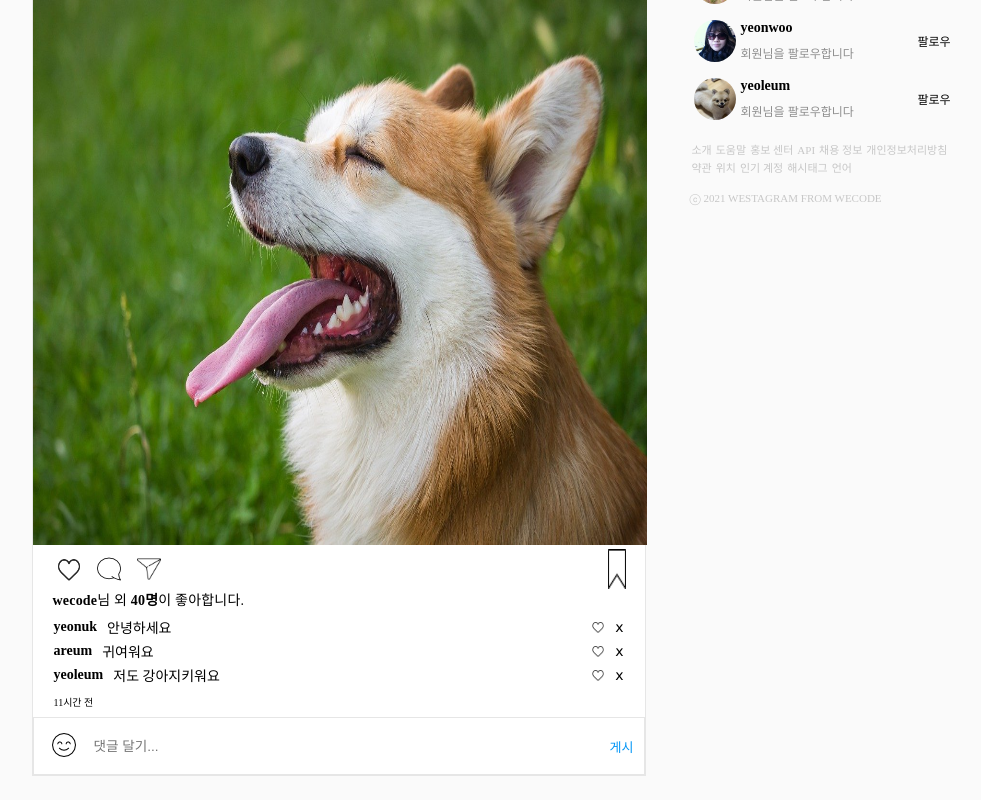
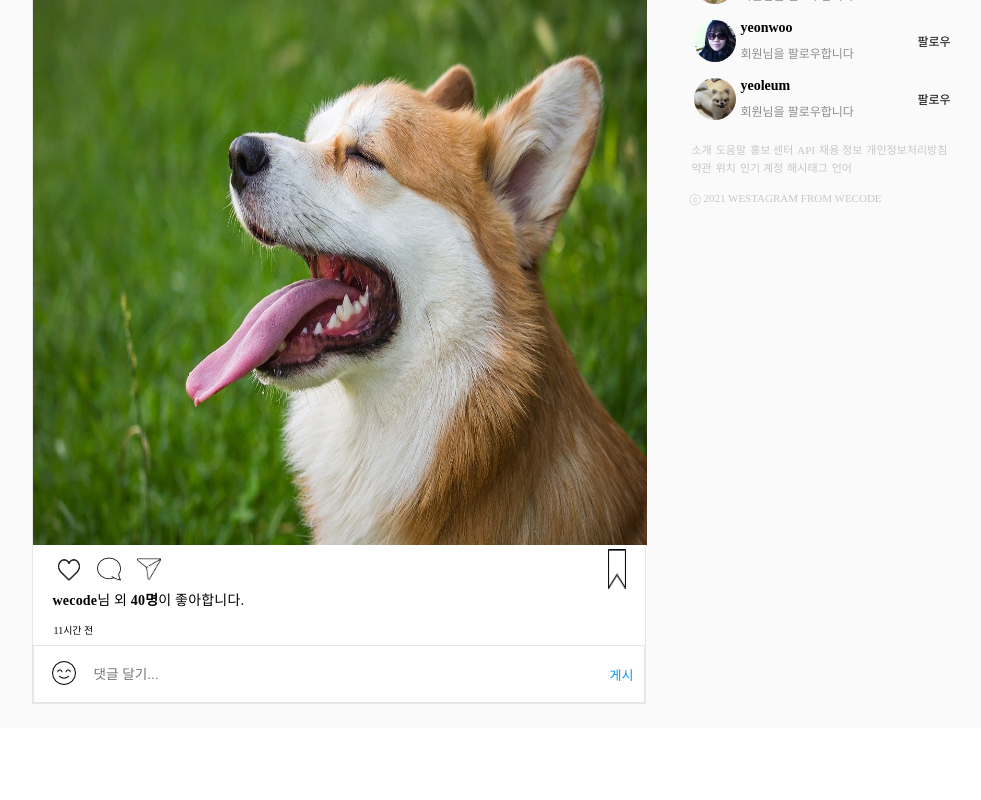
Before and after one commit to wecode-bootcamp-korea/23-React-Westagram-3, a React (Create React App) app: page /TaekjunMain in a window 1280 px wide. Shown: the part 388-1188 px from the top of the page, without its empty margins (141-1122 px from the left). After the commit the page ends 1116 px from the top, so only its background shows below. Built offline with nearby package versions, Linux system fonts and the light colour scheme.

Commit message:
Add : Mission 3 - 댓글 기능 구현

```diff
--- a/src/pages/taekjun/Login/taekjunLogin.js
+++ b/src/pages/taekjun/Login/taekjunLogin.js
@@ -23,32 +23,22 @@ class Login extends React.Component {
   }
 
   validationCheck = (name, value) => {
-    this.setState({
-      [name]: value,
-      validationMode:
-        name === 'id'
-          ? (this.validationMode = 'idCheck')
-          : (this.validationMode = 'pwCheck'),
-      idValidation:
-        this.validationMode === 'idCheck'
-          ? !!(value.indexOf('@') + 1)
-            ? (this.idValidation = true)
-            : (this.idValidation = false)
-          : this.idValidation
-          ? (this.idValidation = true)
-          : (this.idValidation = false),
-      pwValidation:
-        this.validationMode !== 'idCheck'
-          ? value.length > 4
-            ? (this.pwValidation = true)
-            : (this.pwValidation = false)
-          : this.pwValidation
-          ? (this.pwValidation = true)
-          : (this.pwValidation = false),
-    });
+    if (name === 'id') {
+      value.indexOf('@') !== -1
+        ? this.setState({ idValidation: true })
+        : this.setState({ idValidation: false });
+    }
+
+    if (name === 'pw') {
+      value.length > 4
+        ? this.setState({ pwValidation: true })
+        : this.setState({ pwValidation: false });
+    }
   };
 
   render() {
+    console.log(this.state.idValidation, 'id');
+    console.log(this.state.pwValidation, 'pw');
     return (
       <div>
         <div className="flexBox">
@@ -68,7 +58,7 @@ class Login extends React.Component {
                   <button
                     className="loginButton"
                     style={
-                      this.idValidation && this.pwValidation
+                      this.state.idValidation && this.state.pwValidation
                         ? { opacity: '100%' }
                         : { opacity: '50%' }
                     }
--- /dev/null
+++ b/src/pages/taekjun/Main/InputBox.js
@@ -0,0 +1,26 @@
+import React, { Component } from 'react';
+
+class InputBox extends Component {
+  constructor() {
+    super();
+  }
+
+  giveValueToParent = e => {
+    const { value } = e.target;
+    this.props.transferValue(value);
+  };
+
+  render() {
+    return (
+      <>
+        <input
+          name={this.props.data.name}
+          placeholder={this.props.data.placeholder}
+          onChange={this.giveValueToParent}
+        />
+      </>
+    );
+  }
+}
+
+export default InputBox;
--- /dev/null
+++ b/src/pages/taekjun/Main/commentList.js
@@ -0,0 +1,10 @@
+import React, { Component } from 'react';
+import './taekjunMain.scss';
+
+class CommentList extends Component {
+  render() {
+    return <ul className="commentUploaded">{this.props.data}</ul>;
+  }
+}
+
+export default CommentList;
--- /dev/null
+++ b/src/pages/taekjun/Main/sendCommentBtn.js
@@ -0,0 +1,11 @@
+import React, { Component } from 'react';
+
+class sendCommentBtn extends Component {
+  render() {
+    return (
+      <button type={this.props.btnType} onClick={this.props.pushComment} />
+    );
+  }
+}
+
+export default sendCommentBtn;
--- a/src/pages/taekjun/Main/taekjunMain.js
+++ b/src/pages/taekjun/Main/taekjunMain.js
@@ -1,47 +1,66 @@
 import React from 'react';
 import { withRouter } from 'react-router';
 import Nav from '../../../components/Nav/Nav';
+import InputBox from './InputBox';
+import CommentList from './commentList';
+import sendCommentBtn from './sendCommentBtn';
 import './taekjunMain.scss';
 
 class Main extends React.Component {
+  constructor() {
+    super();
+    this.state = {
+      commentInputData: {
+        name: 'inputComment',
+        placeholder: '댓글 달기...',
+      },
+      btnType: 'submit',
+      nickname: 'user1',
+      commentValue: 'value',
+      commentImg: {
+        src: 'images/taekjun/heart.png',
+        alt: 'heartIcon',
+      },
+      lists: [],
+    };
+  }
+
+  getCommentValue = value => {
+    const people = [];
+    let user = {};
+    {
+      for (let i = 0; i < 10; i++) {
+        people.push('user' + i);
+      }
+      user = people[Math.trunc(Math.random() * 10)];
+    }
+    this.setState({
+      nickname: user,
+      commentValue: value,
+    });
+  };
+
+  pushComment = () => {
+    this.setState({
+      lists: this.state.lists.concat(
+        <li className="whoseComment">
+          <p className="name">{this.state.nickname}</p>
+          <p className="commentContext">{this.state.commentValue}</p>
+          <img
+            className="commentHeartImg"
+            src={this.state.commentImg.src}
+            alt={this.state.commentImg.alt}
+          ></img>
+          <p className="commentDelete">ⅹ</p>
+        </li>
+      ),
+    });
+  };
+
   render() {
     return (
       <div>
         <Nav />
-        {/* <div className="headerFlexBox">
-          <header className="mainPageHeader">
-            <h1 className="mainLogo">Westagram</h1>
-            <div className="searchBox">
-              <input
-                className="search"
-                type="text"
-                placeholder="검색"
-                onclick="this.placeholder=''"
-                onblur="this.placeholder='검색'"
-              />
-              <img
-                className="searchIcon"
-                src="images/taekjun/search.png"
-                alt="searchIcon"
-              />
-            </div>
-            <ul className="nav">
-              <li>
-                <img src="images/taekjun/explore.png" alt="exploreIcon" />
-              </li>
-              <li>
-                <img src="images/taekjun/heart.png" alt="heartIcon" />
-              </li>
-              <li>
-                <img
-                  className="userProfileImg"
-                  src="images/taekjun/profile.png"
-                  alt="profileIcon"
-                />
-              </li>
-            </ul>
-          </header>
-        </div> */}
         <main className="mainPage">
           <div className="mainContentsFlexBox">
             <section className="followingUserListBox">
@@ -128,53 +147,24 @@ class Main extends React.Component {
                   <section className="howManyHeart">
                     <span>wecode</span>님 외 <span>40명</span>이 좋아합니다.
                   </section>
-                  <section className="commentUploaded">
-                    <article className="whoseComment">
-                      <p className="name">yeonuk</p>
-                      <p className="commentContext">안녕하세요</p>
-                      <img
-                        className="commentHeartImg"
-                        src="images/taekjun/heart.png"
-                        alt="heartIcon"
-                      />
-                      <p className="commentDelete">ⅹ</p>
-                    </article>
-                    <article className="whoseComment">
-                      <p className="name">areum</p>
-                      <p className="commentContext">귀여워요</p>
-                      <img
-                        className="commentHeartImg"
-                        src="images/taekjun/heart.png"
-                        alt="heartIcon"
-                      />
-                      <p className="commentDelete">ⅹ</p>
-                    </article>
-                    <article className="whoseComment">
-                      <p className="name">yeoleum</p>
-                      <p className="commentContext">저도 강아지키워요</p>
-                      <img
-                        className="commentHeartImg"
-                        src="images/taekjun/heart.png"
-                        alt="heartIcon"
-                      />
-                      <p className="commentDelete">ⅹ</p>
-                    </article>
-                  </section>
+                  <CommentList data={this.state.lists} />
                   <p className="whenLastCommentUpload">11시간 전</p>
                   <section className="leaveComment">
                     <div className="commentBox">
                       <button className="openImogeBox">
                         <img src="images/taekjun/imoge.png" alt="imogeIcon" />
                       </button>
-                      <input
-                        className="inputComment"
-                        name="inputComment"
-                        placeholder="댓글 달기..."
-                        onkeydown="enterkey();"
+                      <InputBox
+                        data={this.state.commentInputData}
+                        transferValue={this.getCommentValue}
                       />
-                      <button className="send">
-                        <p className="send">게시</p>
-                      </button>
+                      <sendCommentBtn
+                        className="sendComment"
+                        btnType={this.state.btnType}
+                        onClick={this.pushComment}
+                      >
+                        게시
+                      </sendCommentBtn>
                     </div>
                   </section>
                 </main>
--- a/src/pages/taekjun/Main/taekjunMain.scss
+++ b/src/pages/taekjun/Main/taekjunMain.scss
@@ -1,75 +1,3 @@
-/* -----header----- */
-
-// .headerFlexBox {
-//   position: fixed;
-//   display: flex;
-//   justify-content: center;
-//   width: 100%;
-//   border-bottom: 1px solid rgb(230, 230, 230);
-//   background-color: white;
-//   .mainPageHeader {
-//     display: flex;
-//     justify-content: space-between;
-//     align-items: center;
-//     max-width: 975px;
-//     width: 100%;
-//     height: 54px;
-//     padding: 0 20px;
-//     .mainLogo {
-//       font-family: 'Lobster', cursive;
-//       font-size: 1.5rem;
-//       font-weight: 900;
-//     }
-//     .searchBox {
-//       position: relative;
-//       display: flex;
-//       justify-content: center;
-//       align-items: center;
-//       padding: 7px;
-//       .search {
-//         width: 215px;
-//         height: 28px;
-//         padding: 3px 10px 3px 26px;
-//         border-color: rgb(230, 230, 230);
-//         border-radius: 3px;
-//         background-color: #fafafa;
-//         font-size: 14px;
-//         text-align: center;
-//         &:focus {
-//           z-index: 1;
-//         }
-//       }
-//       .searchIcon {
-//         position: absolute;
-//         width: 10px;
-//         margin-right: 25px;
-//       }
-//     }
-//     .nav {
-//       display: flex;
-//       align-items: center;
-//       li {
-//         padding-left: 24px;
-//         height: 22px;
-//         img {
-//           width: 22px;
-//         }
-//       }
-//     }
-//   }
-//   button {
-//     border: 0;
-//     background-color: white;
-//     outline: 0;
-//     cursor: pointer;
-//   }
-//   .userProfileImg {
-//     color: white;
-//     border-radius: 100px;
-//     background-color: #fafafa;
-//   }
-// }
-
 /* -----main----- */
 li {
   list-style: none;
@@ -229,14 +157,14 @@ a {
                 height: 44px;
                 padding: 8px 16px 8px 0;
               }
-              .inputComment {
+              input {
                 width: 516px;
                 height: 18px;
                 border: none;
                 font-size: 0.85rem;
                 letter-spacing: 0;
               }
-              .send {
+              .sendComment {
                 width: 24px;
                 height: 18px;
                 color: #0095f6;
```
